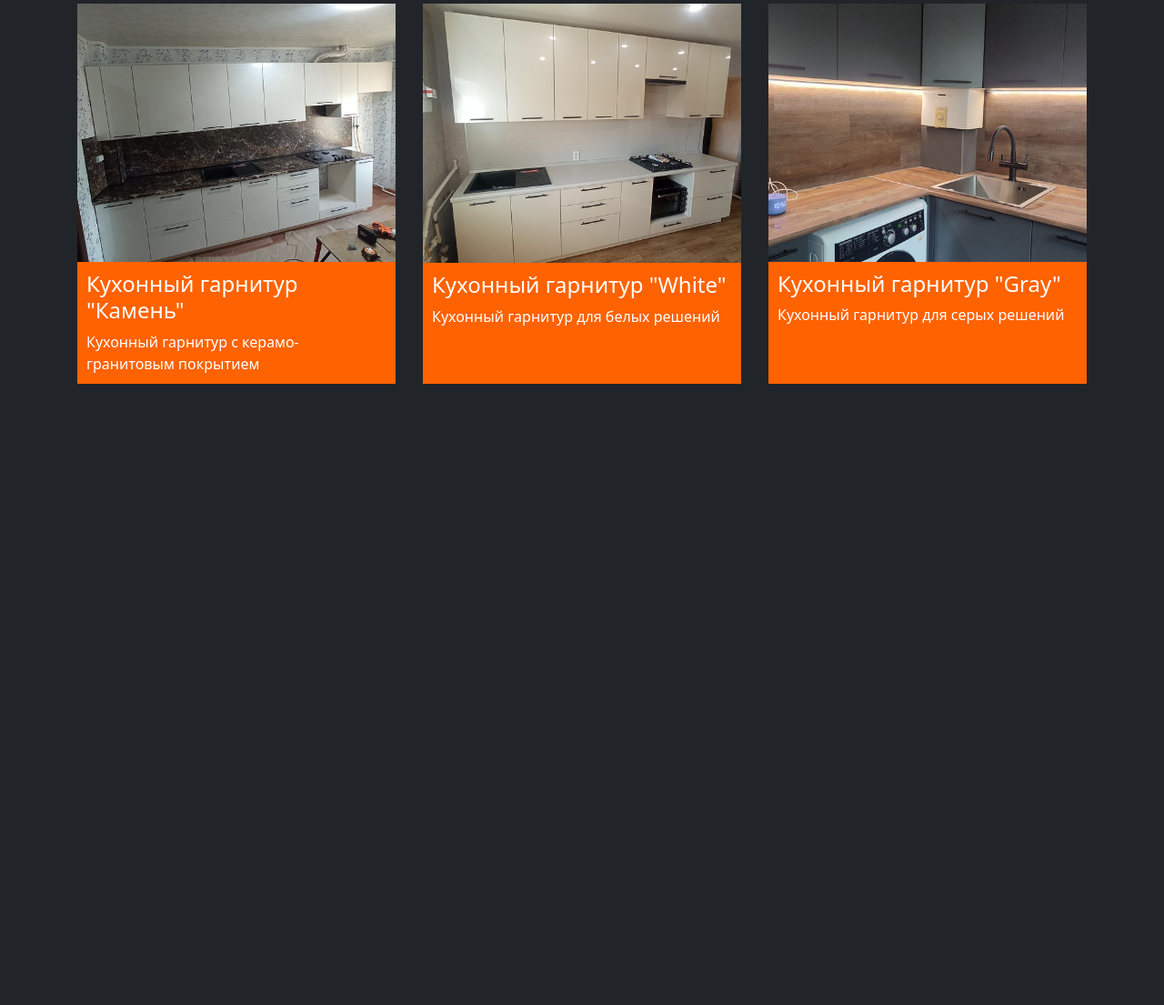
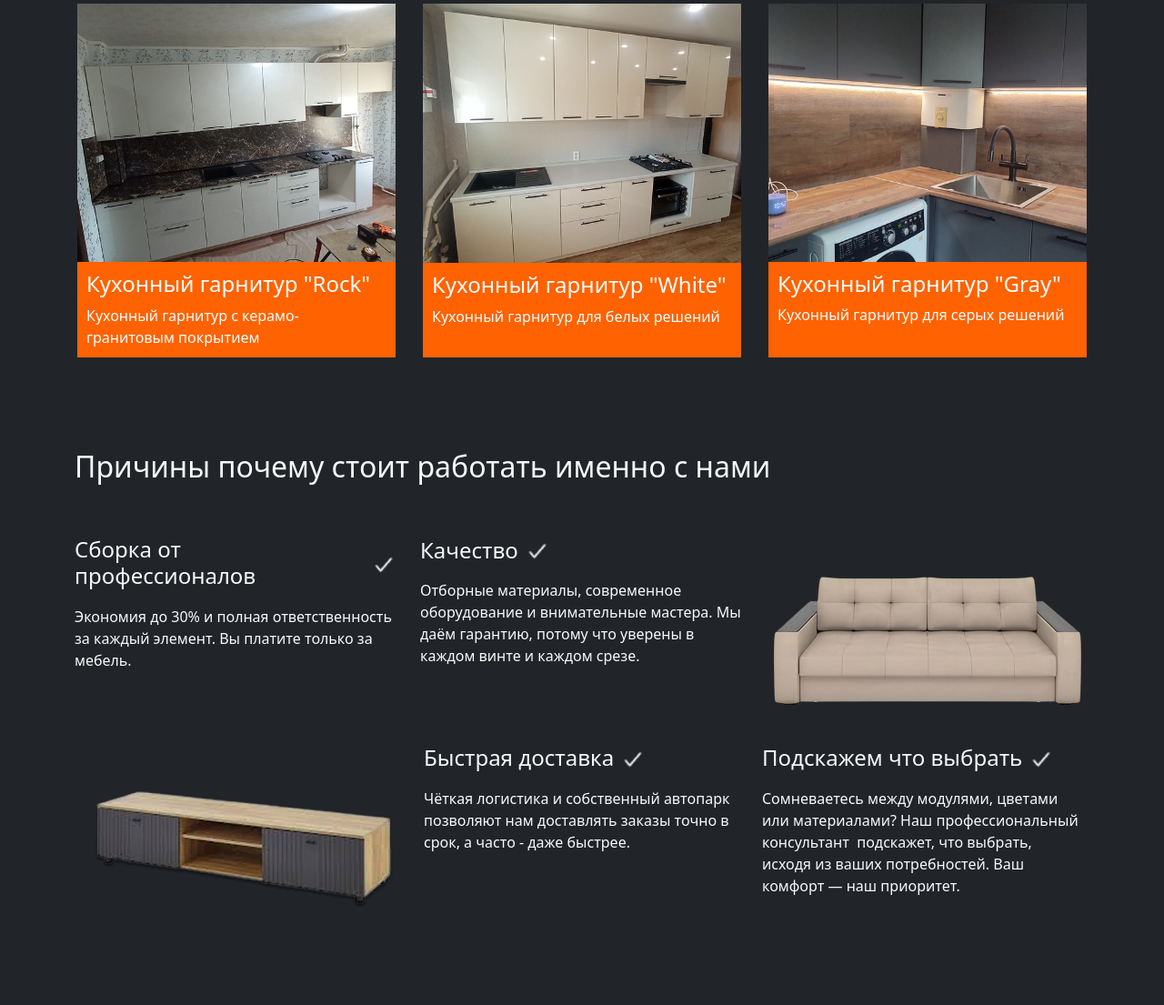
Before and after one commit to xilamarm/practice-test, a plain HTML site: page index.html in a window 1280 px wide. Shown: the part 1048-2153 px from the top of the page at 91% size. Before the commit the page ends 1671 px from the top, so only its background shows below. Drawn offline with nearby package versions, Linux system fonts and the light colour scheme.

Commit message:
our-advantage version one

```diff
--- a/index.html
+++ b/index.html
@@ -146,7 +146,7 @@
               <a href="" class="overlay">[ Подробнее ]</a>
             </div>
             <div class="card-body">
-              <h4 class="card-text">Кухонный гарнитур "Камень"</h4>
+              <h4 class="card-text">Кухонный гарнитур "Rock"</h4>
               <a>Кухонный гарнитур с керамо-гранитовым покрытием</a>
             </div>
           </div>
@@ -173,6 +173,73 @@
         </div>
       </div>
     </section>
+
+
+    <!--доделать js-->
+    <section class="our-advantages">
+      <div class="container">
+        <div class="row padding-advantage">
+          <h2 class="text-light">Причины почему стоит работать именно с нами</h2>
+        </div>
+
+        <div class="row padding-advantage">
+
+          <div class="card-advantages col-lg-4">
+            <div class="advantage-item">
+              <h4 class="text-light">Сборка от профессионалов</h4>
+              <img class="img-advantage" src="img/main/Tick.png" alt="">
+            </div>
+            <a class="text-light">Экономия до 30% и полная
+              ответственность за каждый
+              элемент. Вы платите только
+              за мебель.</a>
+          </div>
+
+          <div class="card-advantages col-lg-4">
+            <div class="advantage-item">
+              <h4 class="text-light">Качество</h4>
+              <img class="img-advantage" src="img/main/Tick.png" alt="">
+            </div>
+            <a class="text-light">Отборные материалы, современное
+              оборудование и внимательные
+              мастера. Мы даём гарантию,
+              потому что уверены в каждом
+              винте и каждом срезе.</a>
+          </div>
+
+          <img class="card-advantages col-lg-4" src="img/main/fon-advantages.png" alt="">
+
+          <div class="row">
+
+            <img class="card-advantages col-lg-4" src="img/main/fon-advantages-two.png" alt="">
+
+            <div class="card-advantages col-lg-4">
+              <div class="advantage-item">
+                <h4 class="text-light">Быстрая доставка</h4>
+                <img class="img-advantage" src="img/main/Tick.png" alt="">
+              </div>
+              <a class="text-light">Чёткая логистика и собственный
+                автопарк позволяют нам доставлять
+                заказы точно в срок, а часто - даже
+                быстрее.</a>
+            </div>
+
+            <div class="card-advantages col-lg-4">
+              <div class="advantage-item">
+                <h4 class="text-light">Подскажем что выбрать </h4>
+                <img class="img-advantage" src="img/main/Tick.png" alt="">
+              </div>
+              <a class="text-light">Сомневаетесь между модулями,
+                цветами или материалами? Наш
+                профессиональный консультант
+                подскажет, что выбрать, исходя
+                из ваших потребностей. Ваш
+                комфорт — наш приоритет.</a>
+            </div>
+          </div>
+        </div>
+      </div>
+    </section>
   </main>
 
   <footer class="footer"></footer>
@@ -180,6 +247,7 @@
   <script src="https://cdn.jsdelivr.net/npm/bootstrap@5.3.8/dist/js/bootstrap.bundle.min.js"
     integrity="sha384-FKyoEForCGlyvwx9Hj09JcYn3nv7wiPVlz7YYwJrWVcXK/BmnVDxM+D2scQbITxI"
     crossorigin="anonymous"></script>
+
 </body>
 
 </html>
--- a/style.css
+++ b/style.css
@@ -275,3 +275,23 @@ main {
 .card-img, .card-img-top{
     border-radius: 0;
 }
+
+.padding-advantage {
+    padding-bottom: 50px;
+}
+
+.advantage-item {
+    display: flex;
+    align-items: center;
+    padding-bottom: 10px;
+    gap: 5px;
+}
+
+.img-advantage {
+    width: 2rem;
+    padding-bottom: 5px;
+}
+
+.card-advantages a{
+    text-decoration: none;
+}
```
Also changed, not shown: js/scroll-advantage.js (added, +42 -0 lines), img/main/Tick.png (added), img/main/fon-advantages-two.png (added), img/main/fon-advantages.png (added). Lines whose indentation alone changed are shown as unchanged.
